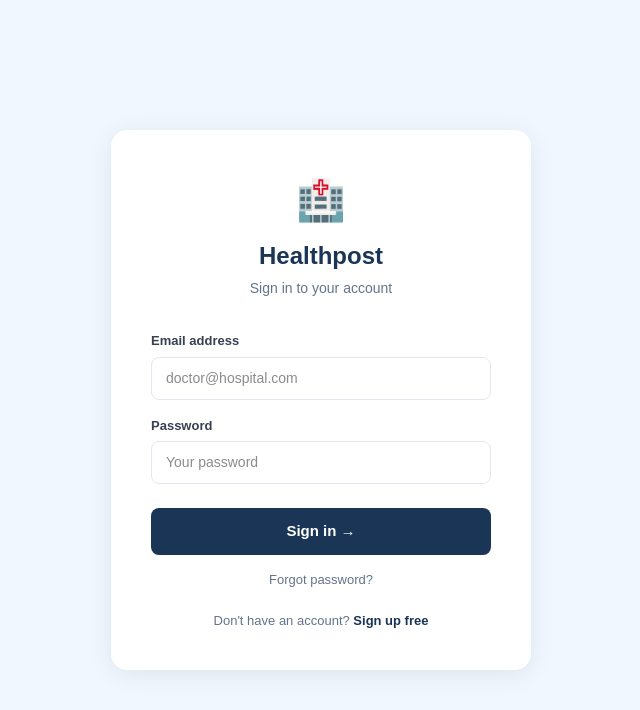
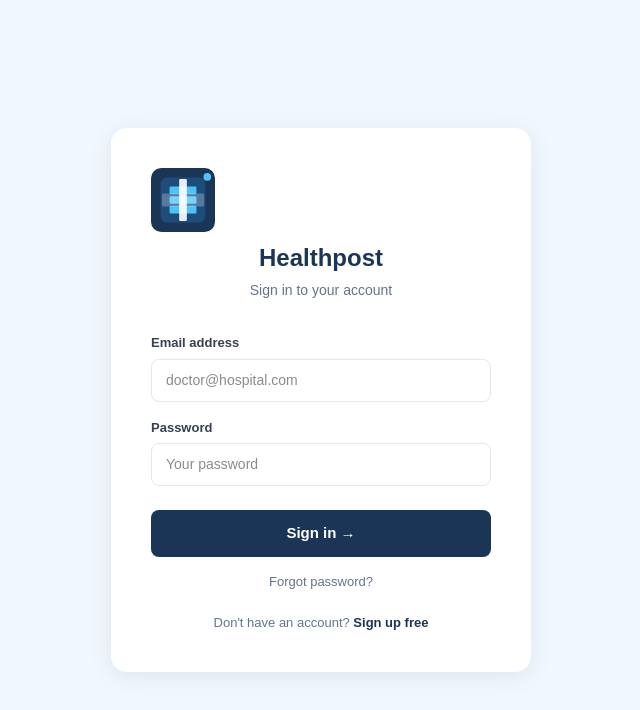
Before and after one commit to jowelbeck/healthpost-v2, a Next.js app: page /login in a window 1280 px wide. Shown: the top 710 px of the page, without its empty margins (319-959 px from the left). Built offline with nearby package versions, Linux system fonts and the light colour scheme; no server answers.

Commit message:
Replace emoji logo in login, onboarding, pricing, reset pages

```diff
--- a/app/login/page.tsx
+++ b/app/login/page.tsx
@@ -30,7 +30,7 @@ export default function LoginPage() {
     <main style={{ minHeight: "100vh", background: "#f0f7ff", display: "flex", alignItems: "center", justifyContent: "center", fontFamily: "Arial, sans-serif" }}>
       <div style={{ background: "#fff", borderRadius: 16, padding: 40, width: "100%", maxWidth: 420, boxShadow: "0 4px 24px rgba(0,0,0,0.08)" }}>
         <div style={{ textAlign: "center", marginBottom: 32 }}>
-          <div style={{ fontSize: 40, marginBottom: 8 }}>🏥</div>
+          <img src="/logo-icon.svg" alt="Healthpost" style={{ width: 64, height: 64, marginBottom: 8 }} />
           <h1 style={{ color: "#1a3556", fontSize: 24, fontWeight: 800, margin: 0 }}>Healthpost</h1>
           <p style={{ color: "#64748b", fontSize: 14, marginTop: 4 }}>Sign in to your account</p>
         </div>
--- a/app/onboarding/page.tsx
+++ b/app/onboarding/page.tsx
@@ -31,7 +31,7 @@ export default function OnboardingPage() {
     <main style={{ minHeight: "100vh", background: "#f0f7ff", display: "flex", alignItems: "center", justifyContent: "center", fontFamily: "Arial, sans-serif" }}>
       <div style={{ background: "#fff", borderRadius: 16, padding: 40, width: "100%", maxWidth: 480, boxShadow: "0 4px 24px rgba(0,0,0,0.08)" }}>
         <div style={{ textAlign: "center", marginBottom: 32 }}>
-          <div style={{ fontSize: 40, marginBottom: 8 }}>🏥</div>
+          <img src="/logo-icon.svg" alt="Healthpost" style={{ width: 64, height: 64, marginBottom: 8 }} />
           <h1 style={{ color: "#1a3556", fontSize: 22, fontWeight: 800, margin: 0 }}>Set up your facility</h1>
           <p style={{ color: "#64748b", fontSize: 14, marginTop: 4 }}>Step {step} of 2</p>
           <div style={{ display: "flex", gap: 8, justifyContent: "center", marginTop: 12 }}>
--- a/app/page.tsx
+++ b/app/page.tsx
@@ -11,7 +11,7 @@ export default function Home() {
 
       <section style={{ background: "linear-gradient(135deg, #1a3556 0%, #2d5f8a 100%)", padding: "80px 40px", textAlign: "center", color: "#fff" }}>
         <div style={{ display: "inline-block", background: "rgba(79,195,247,0.15)", border: "1px solid rgba(79,195,247,0.3)", borderRadius: 20, padding: "6px 16px", fontSize: 13, marginBottom: 24, color: "#4fc3f7" }}>
-          🏥 Hospital Operating System · Clinical Intelligence
+          Hospital Operating System · Clinical Intelligence
         </div>
         <h1 style={{ fontSize: 48, fontWeight: 800, marginBottom: 20, lineHeight: 1.2 }}>
           Run your clinic or hospital —<br />
--- a/app/pricing/page.tsx
+++ b/app/pricing/page.tsx
@@ -64,7 +64,7 @@ export default function PricingPage() {
   return (
     <main style={{ minHeight: "100vh", background: "#f8fafc", fontFamily: "Arial, sans-serif" }}>
       <header style={{ background: "#1a3556", padding: "16px 32px", display: "flex", alignItems: "center", justifyContent: "space-between" }}>
-        <a href="/" style={{ color: "#fff", fontWeight: 700, fontSize: 20, textDecoration: "none" }}>🏥 Healthpost</a>
+        <a href="/"><img src="/logo-dark.svg" alt="Healthpost" style={{ height: 36 }} /></a>
         <div style={{ display: "flex", gap: 16 }}>
           <a href="/login" style={{ color: "rgba(255,255,255,0.7)", textDecoration: "none", fontSize: 14 }}>Log in</a>
           <a href="/signup" style={{ background: "#4fc3f7", color: "#1a3556", padding: "7px 18px", borderRadius: 7, fontWeight: 700, textDecoration: "none", fontSize: 14 }}>Sign up free</a>
--- a/app/reset-password/page.tsx
+++ b/app/reset-password/page.tsx
@@ -25,7 +25,7 @@ export default function ResetPasswordPage() {
     <main style={{ minHeight: "100vh", background: "#f0f7ff", display: "flex", alignItems: "center", justifyContent: "center", fontFamily: "Arial, sans-serif" }}>
       <div style={{ background: "#fff", borderRadius: 16, padding: 40, width: "100%", maxWidth: 400, boxShadow: "0 4px 24px rgba(0,0,0,0.08)" }}>
         <div style={{ textAlign: "center", marginBottom: 24 }}>
-          <div style={{ fontSize: 40, marginBottom: 8 }}>🏥</div>
+          <img src="/logo-icon.svg" alt="Healthpost" style={{ width: 64, height: 64, marginBottom: 8 }} />
           <h1 style={{ color: "#1a3556", fontSize: 22, fontWeight: 800, margin: 0 }}>Set new password</h1>
         </div>
         {done ? (
```
